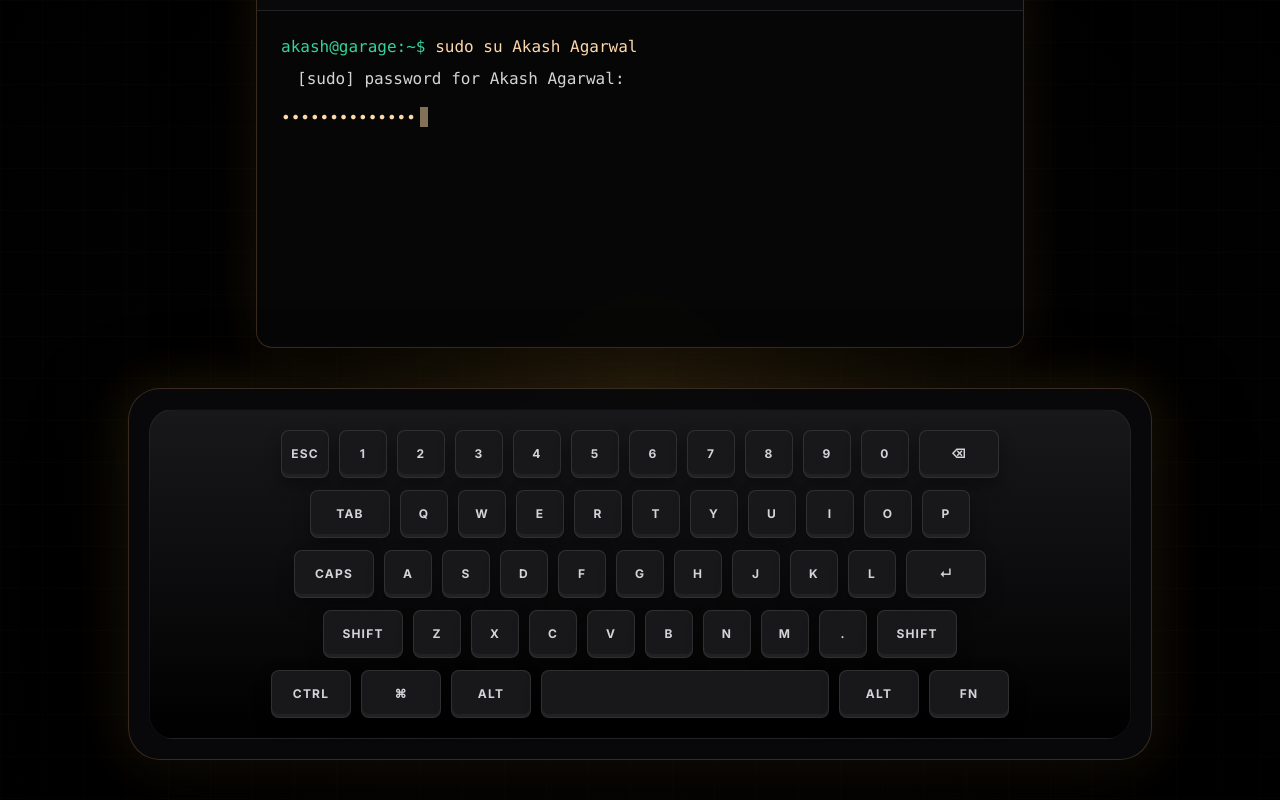
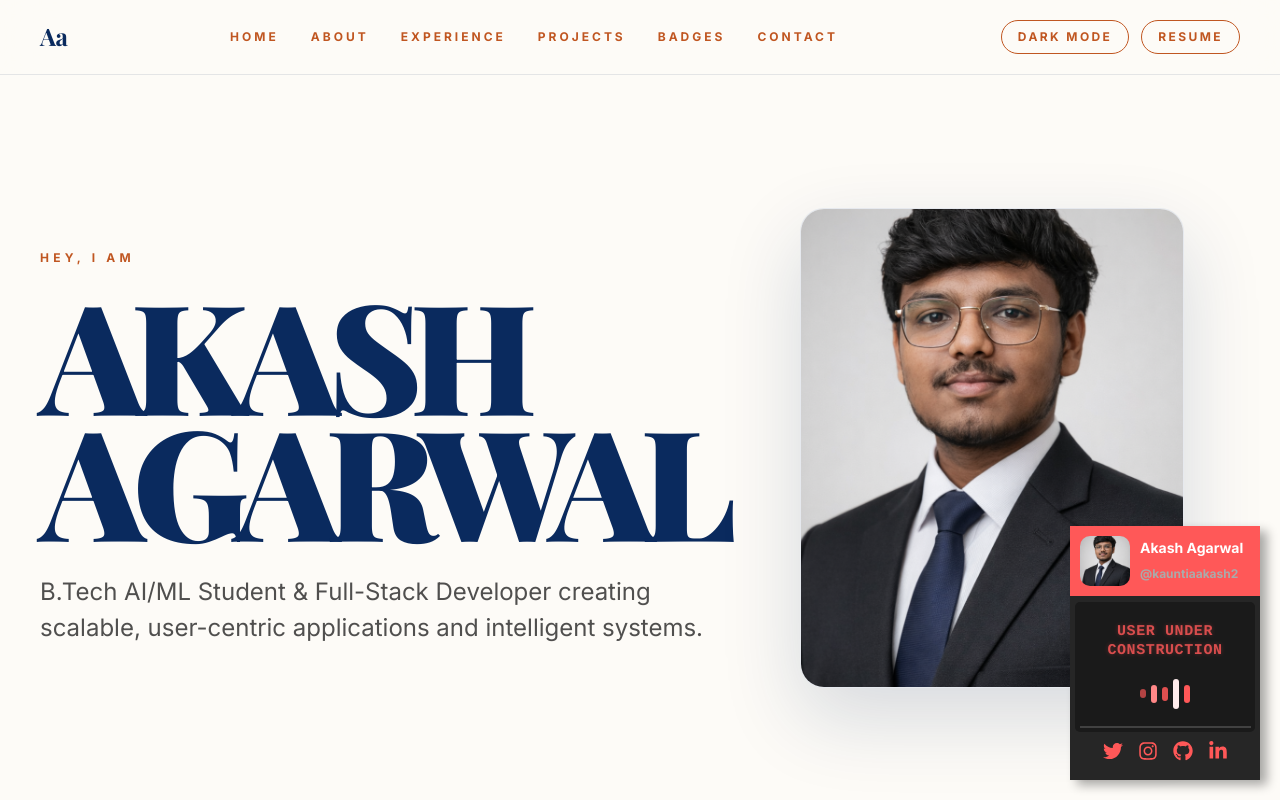
Before and after one commit to kauntiaakash2/akashagarwal, a React (Vite) app: page / in a window 1280 px wide. Shown: the top 800 px of the page. Built offline with nearby package versions, Linux system fonts and the light colour scheme.

Commit message:
Update PortfolioLoadingScreen.jsx

```diff
--- a/src/components/PortfolioLoadingScreen.jsx
+++ b/src/components/PortfolioLoadingScreen.jsx
@@ -1,80 +1,44 @@
 import React from "react";
 import Loader from "./ui/loader.jsx";
-import { Keyboard } from "./ui/keyboard.jsx";
-import { Terminal } from "./ui/terminal.jsx";
-
-const loadingCommands = ["sudo su Akash Agarwal", "Welcome to the Garage Builder"];
-
-const loadingOutputs = {
-  0: ["[sudo] password for Akash Agarwal:"],
-  1: ["Access Granted. Initializing workspace..."],
-};
-
-const loadingCommandPrompts = { 1: "" };
-const passwordCommandIndexes = [1];
 
 export function PortfolioLoadingScreen({ onLoadingComplete }) {
-  const [phase, setPhase] = React.useState("loader");
-  const [terminalComplete, setTerminalComplete] = React.useState(false);
+  const [isExiting, setIsExiting] = React.useState(false);
 
   React.useEffect(() => {
-    const transitionTimer = window.setTimeout(() => {
-      setPhase("terminal");
+    // Keep the loader visible for 2.5 seconds, then start the fade-out
+    const exitTimer = window.setTimeout(() => {
+      setIsExiting(true);
     }, 2500);
 
-    return () => window.clearTimeout(transitionTimer);
+    return () => window.clearTimeout(exitTimer);
   }, []);
 
   React.useEffect(() => {
-    if (!terminalComplete) return undefined;
+    if (!isExiting) return undefined;
 
+    // Wait 700ms for the CSS fade-out transition to finish before unmounting
     const completionTimer = window.setTimeout(() => {
       onLoadingComplete?.();
-    }, 1000);
+    }, 700);
 
     return () => window.clearTimeout(completionTimer);
-  }, [onLoadingComplete, terminalComplete]);
+  }, [isExiting, onLoadingComplete]);
 
   return (
     <section
-      className="fixed inset-0 z-[100] min-h-screen overflow-hidden bg-[#030303] text-white"
+      className={`fixed inset-0 z-[100] min-h-screen overflow-hidden bg-[#030303] text-white transition-opacity duration-700 ease-out ${
+        isExiting ? "pointer-events-none opacity-0" : "opacity-100"
+      }`}
       aria-label="Loading portfolio workspace"
       aria-live="polite"
     >
+      {/* Background gradients */}
       <div className="absolute inset-0 bg-[radial-gradient(circle_at_center,rgba(255,191,72,0.12),rgba(3,3,3,0.72)_42%,rgba(0,0,0,1)_100%)]" />
       <div className="absolute inset-0 bg-[linear-gradient(rgba(255,191,72,0.04)_1px,transparent_1px),linear-gradient(90deg,rgba(255,191,72,0.035)_1px,transparent_1px)] bg-[length:42px_42px] opacity-45" />
 
-      <div
-        className={`absolute inset-0 flex items-center justify-center transition-opacity duration-700 ease-out ${
-          phase === "loader" ? "opacity-100" : "pointer-events-none opacity-0"
-        }`}
-      >
+      {/* Loader */}
+      <div className="absolute inset-0 flex items-center justify-center">
         <Loader />
-      </div>
-
-      <div
-        className={`relative z-10 flex h-full min-h-screen flex-col items-center justify-end gap-8 px-4 pb-6 pt-10 transition-opacity duration-700 ease-out md:gap-10 md:px-8 md:pb-10 ${
-          phase === "terminal" ? "opacity-100" : "pointer-events-none opacity-0"
-        }`}
-      >
-        {phase === "terminal" && (
-          <>
-            <div className="flex w-full flex-1 items-center justify-center pt-6">
-              <Terminal
-                commands={loadingCommands}
-                outputs={loadingOutputs}
-                typingSpeed={58}
-                delayBetweenCommands={900}
-                commandPrompts={loadingCommandPrompts}
-                passwordCommandIndexes={passwordCommandIndexes}
-                onComplete={() => setTerminalComplete(true)}
-              />
-            </div>
-            <div className="w-full shrink-0">
-              <Keyboard enableSound />
-            </div>
-          </>
-        )}
       </div>
     </section>
   );
```
